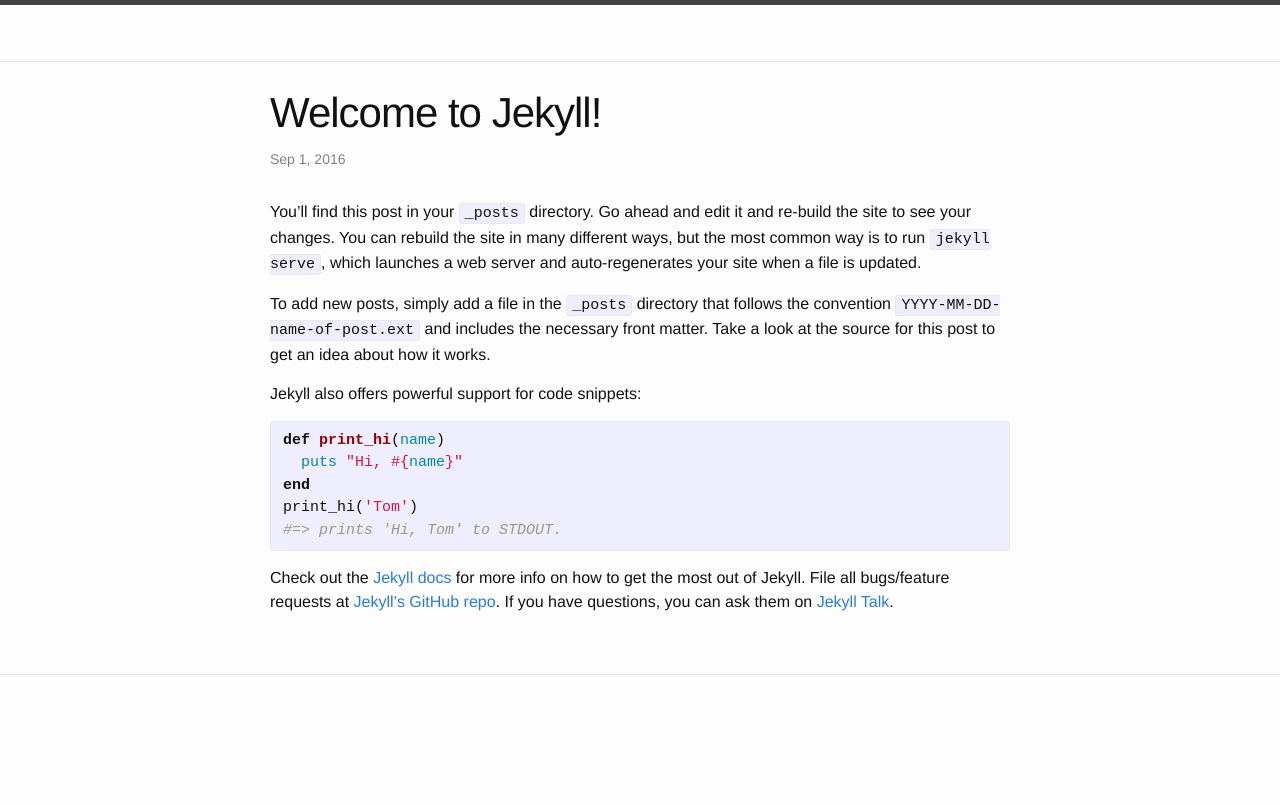
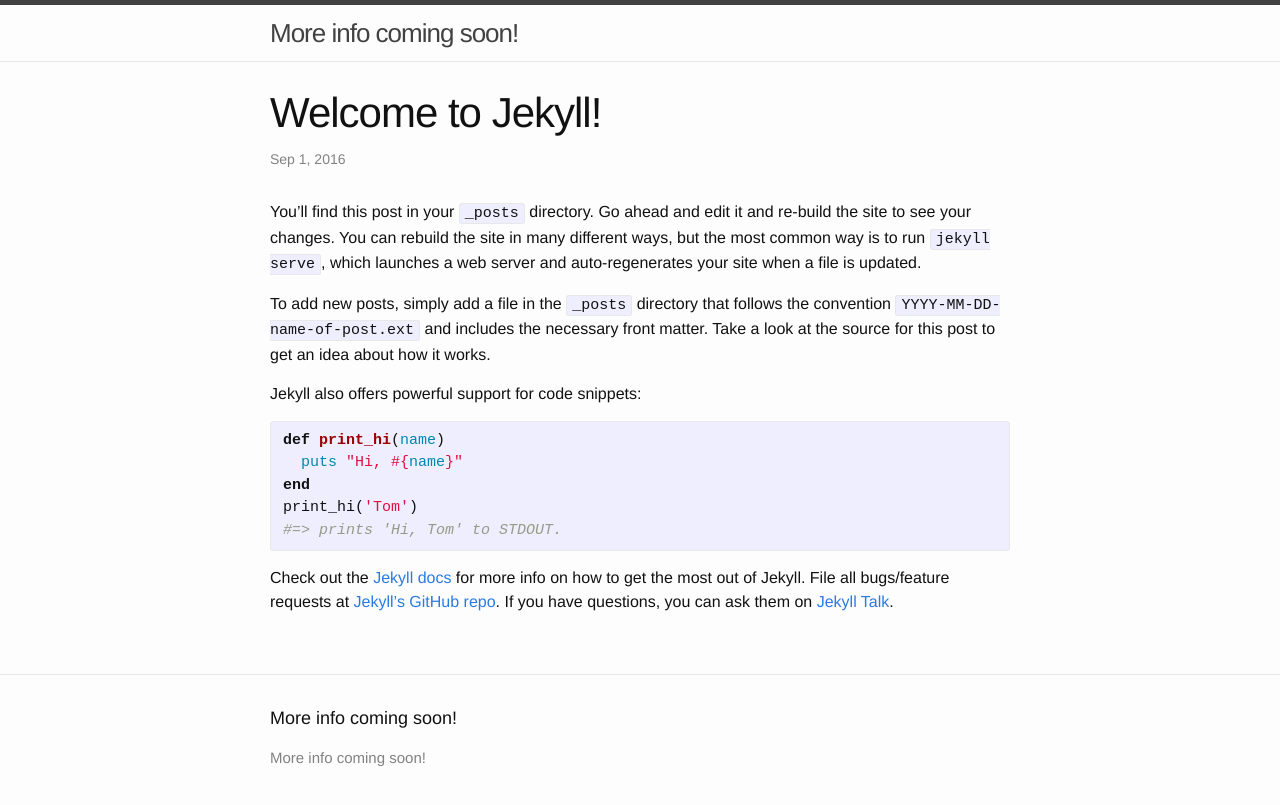
Before and after one commit to hvmr/hvmr.github.io, a Jekyll site: the page built from _posts/2016-09-01-welcome-to-jekyll.markdown, in a window 1280 px wide. Shown: the top 805 px of the page. Built offline with Jekyll 4.4.1, drawn with Linux system fonts in a browser that asks for light colours.

Commit message:
Add dumb title

```diff
--- a/_config.yml
+++ b/_config.yml
@@ -6,7 +6,7 @@
 # 'jekyll serve'. If you change this file, please restart the server process.
 
 # Site settings
-# title: Your awesome title
+title: More info coming soon!
 # email: your-email@domain.com
 # description: > # this means to ignore newlines until "baseurl:"
 #   Write an awesome description for your new site here. You can edit this
```
